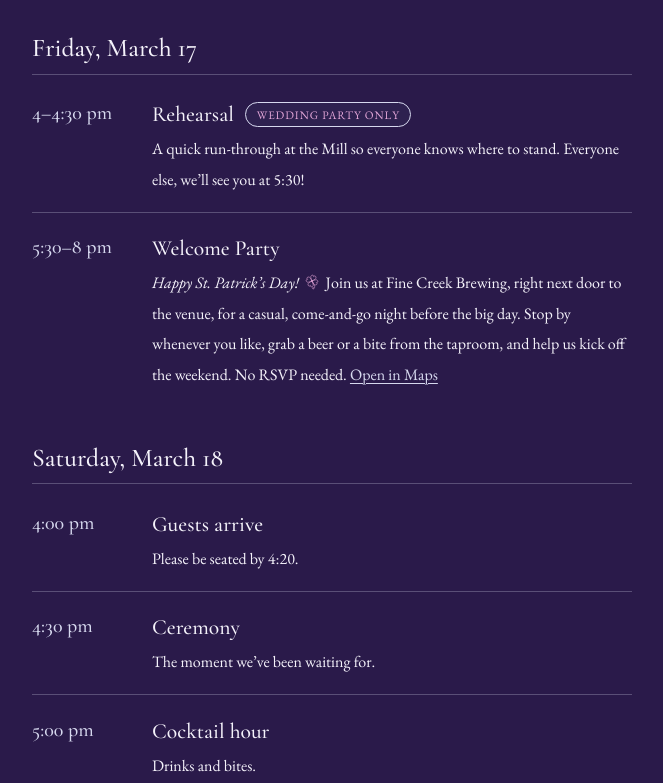
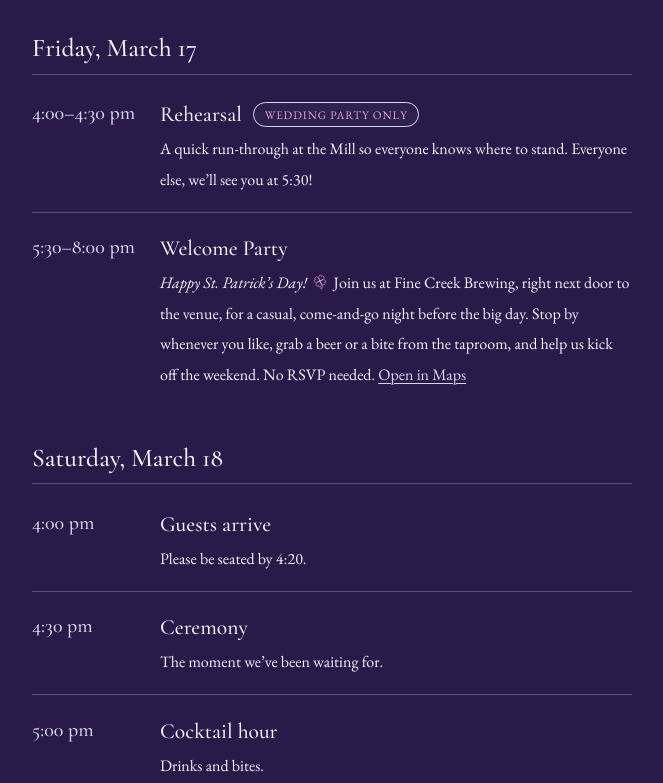
Before and after one commit to ibhannahlyons/ibhannahlyons.github.io, a plain HTML site: page details.html in a window 1280 px wide. Shown: the part 1145-1928 px from the top of the page, without its empty margins (308-971 px from the left). Drawn offline with nearby package versions, Linux system fonts and the light colour scheme.

Commit message:
Details: schedule times all as 4:00–4:30 pm style; time column a touch wider
Co-Authored-By: Claude Opus 5.5 <noreply@anthropic.com>

```diff
--- a/css/style.css
+++ b/css/style.css
@@ -664,13 +664,14 @@ section { padding: 3rem 0; }
 .schedule { list-style: none; margin: 0; padding: 0; }
 .schedule li {
   display: grid;
-  grid-template-columns: 6.5rem 1fr;
+  grid-template-columns: 7rem 1fr;
   gap: 1rem;
   padding: 1.1rem 0;
   border-bottom: 1px solid var(--line);
 }
 .schedule li:last-child { border-bottom: 0; }
 .schedule time {
+  white-space: nowrap; /* "4:00–4:30 pm" stays on one line */
   font-family: var(--serif-display);
   font-size: 1.25rem;
   font-weight: 500;
--- a/details.html
+++ b/details.html
@@ -21,7 +21,7 @@
   <link rel="preconnect" href="https://fonts.gstatic.com" crossorigin>
   <link href="https://fonts.googleapis.com/css2?family=Cormorant+Garamond:ital,wght@0,300;0,400;0,500;0,600;1,400&family=EB+Garamond:ital@0;1&family=Pinyon+Script&display=swap" rel="stylesheet">
   <script>(function () { var w = 0; function lock() { if (innerWidth === w) return; w = innerWidth; document.documentElement.style.setProperty("--app-h", innerHeight + "px"); } lock(); addEventListener("resize", lock); })();</script>
-  <link rel="stylesheet" href="css/style.css?v=20261122b">
+  <link rel="stylesheet" href="css/style.css?v=20261122c">
 </head>
 <body>
   <header class="site-header">
@@ -89,8 +89,8 @@
         <div class="schedule-day reveal" id="welcome-party">
           <h3>Friday, March 17</h3>
           <ol class="schedule">
-            <li><time>4–4:30 pm</time><div><strong>Rehearsal <span class="schedule-tag">Wedding party only</span></strong><span>A quick run-through at the Mill so everyone knows where to stand. Everyone else, we’ll see you at 5:30!</span></div></li>
-            <li><time>5:30–8 pm</time><div><strong>Welcome Party</strong><span><em data-clover-burst>Happy St. Patrick’s Day!</em> <svg class="inline-clover" viewBox="0 0 40 40" aria-hidden="true"><use href="img/botanical.svg?v=20261102k#clover"></use></svg> Join us at Fine Creek Brewing, right next door to the venue, for a casual, come-and-go night before the big day. Stop by whenever you like, grab a beer or a bite from the taproom, and help us kick off the weekend. No RSVP needed. <a href="https://www.google.com/maps/search/?api=1&query=Fine+Creek+Brewing+Company+Powhatan+VA" target="_blank" rel="noopener">Open in Maps</a></span></div></li>
+            <li><time>4:00–4:30 pm</time><div><strong>Rehearsal <span class="schedule-tag">Wedding party only</span></strong><span>A quick run-through at the Mill so everyone knows where to stand. Everyone else, we’ll see you at 5:30!</span></div></li>
+            <li><time>5:30–8:00 pm</time><div><strong>Welcome Party</strong><span><em data-clover-burst>Happy St. Patrick’s Day!</em> <svg class="inline-clover" viewBox="0 0 40 40" aria-hidden="true"><use href="img/botanical.svg?v=20261102k#clover"></use></svg> Join us at Fine Creek Brewing, right next door to the venue, for a casual, come-and-go night before the big day. Stop by whenever you like, grab a beer or a bite from the taproom, and help us kick off the weekend. No RSVP needed. <a href="https://www.google.com/maps/search/?api=1&query=Fine+Creek+Brewing+Company+Powhatan+VA" target="_blank" rel="noopener">Open in Maps</a></span></div></li>
           </ol>
         </div>
         <div class="schedule-day reveal">
```
Also changed, not shown: cottages.html (+1 -1 lines), index.html (+1 -1 lines), party.html (+1 -1 lines), registry.html (+1 -1 lines), story.html (+1 -1 lines), travel.html (+1 -1 lines).
